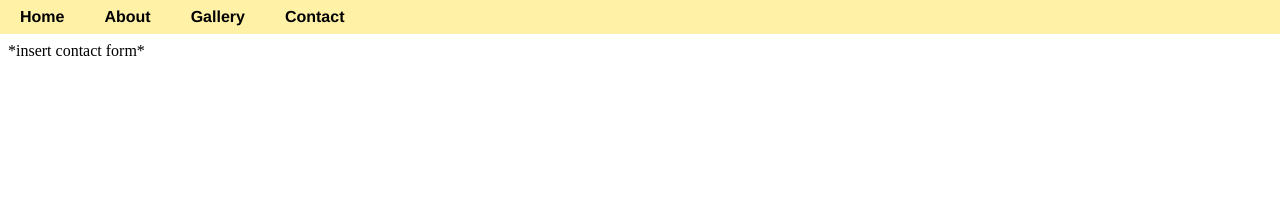
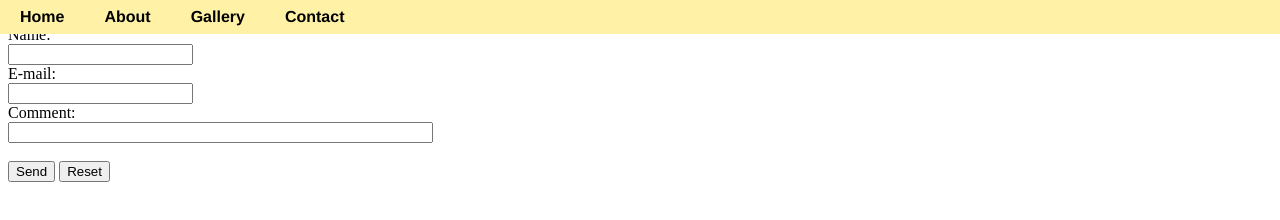
Before and after one commit to acoolhooman/acoolhooman.github.io, a plain HTML site: page contact.html in a window 1280 px wide. Drawn offline with Linux system fonts and the light colour scheme.

Commit message:
Update contact.html

```diff
--- a/contact.html
+++ b/contact.html
@@ -41,5 +41,15 @@
     <li><a href="gallery.html">Gallery</a></li>
     <li><a href="contact.html">Contact</a></li>
   </ul> <br>
-	<p>*insert contact form*</p>
+	<form action="mailto:mayakotek@gmail.com" method="post" enctype="text/plain">
+Name:<br>
+<input type="text" name="name"><br>
+E-mail:<br>
+<input type="text" name="mail"><br>
+Comment:<br>
+<input type="text" name="comment" size="50"><br><br>
+<input type="submit" value="Send">
+<input type="reset" value="Reset">
+</form>
+
 </body>
```
